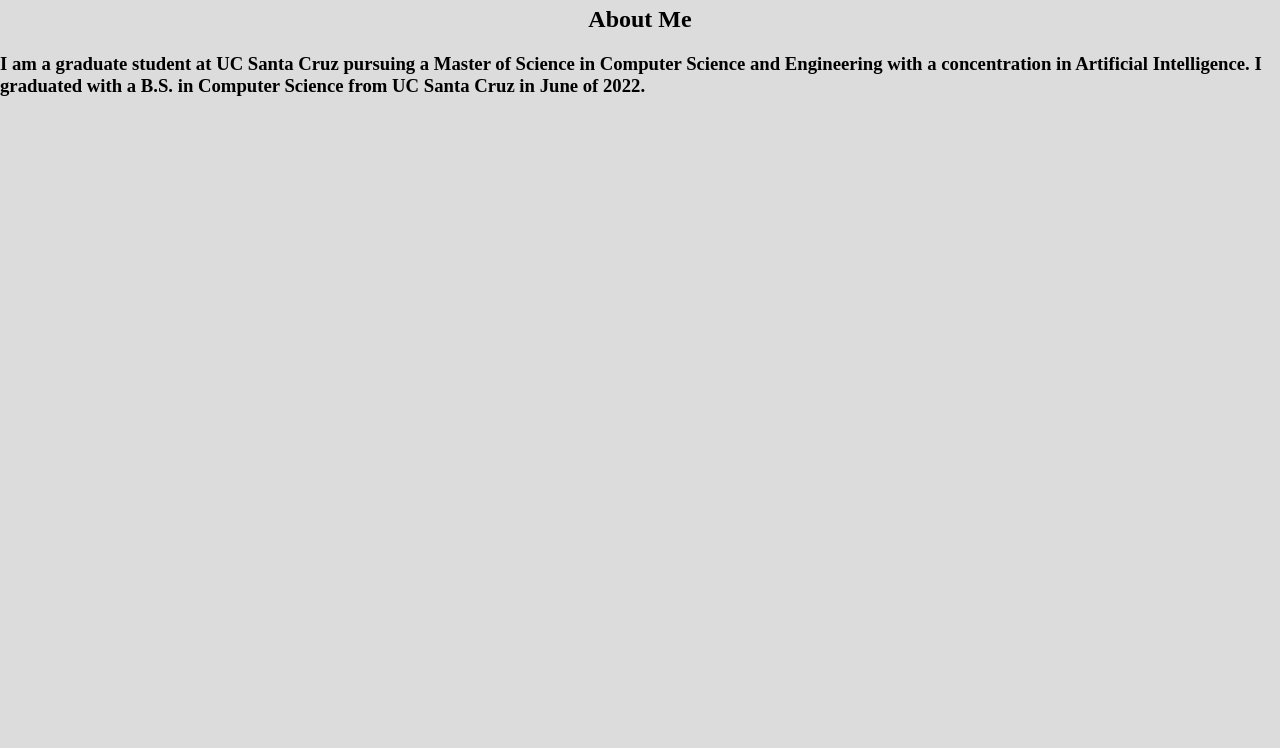
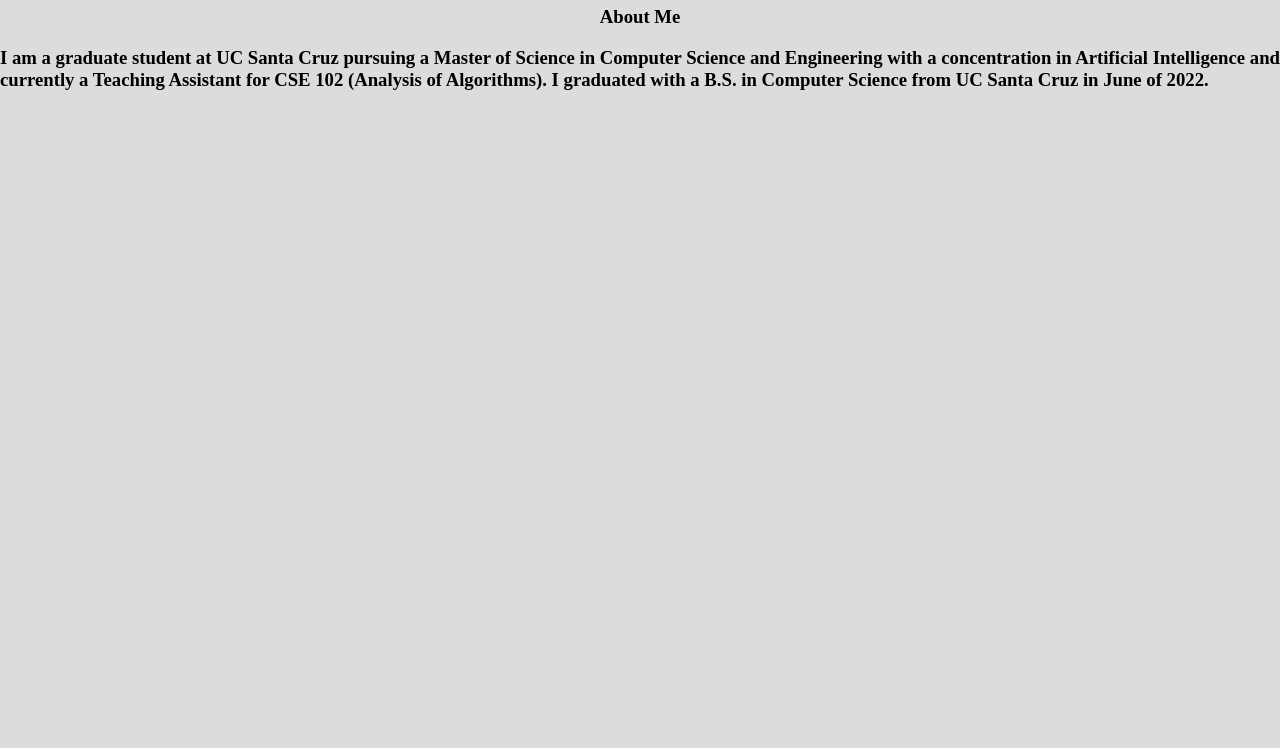
Before and after one commit to nbhupati/nbhupati.github.io, a plain HTML site: page index.html in a window 1280 px wide. Shown: the part 52-800 px from the top of the page. Drawn offline with Linux system fonts and the light colour scheme.

Commit message:
about me

```diff
--- a/index.html
+++ b/index.html
@@ -11,10 +11,10 @@
         <h1> Nitya Bhupatiraju </h1>
     </div>
     <div class="about me">
-        <h2> About Me </h2>
+        <h3> About Me </h3>
     </div>
     <div class="description">
-        <h3> I am a graduate student at UC Santa Cruz pursuing a Master of Science in Computer Science and Engineering with a concentration in Artificial Intelligence.
+        <h3> I am a graduate student at UC Santa Cruz pursuing a Master of Science in Computer Science and Engineering with a concentration in Artificial Intelligence and currently a Teaching Assistant for CSE 102 (Analysis of Algorithms).
             I graduated with a B.S. in Computer Science from UC Santa Cruz in June of 2022. </h3>
     </div>
 
--- a/styles.css
+++ b/styles.css
@@ -8,7 +8,7 @@ body {
     text-align: center;
 }
 .about_me{
-    font-weight: bold;
+    /*font-weight: bold;*/
     text-align: left;
 }
 .description{
```
